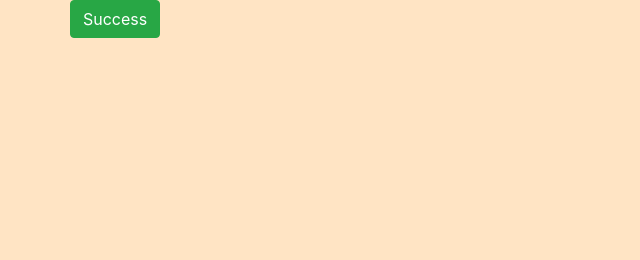
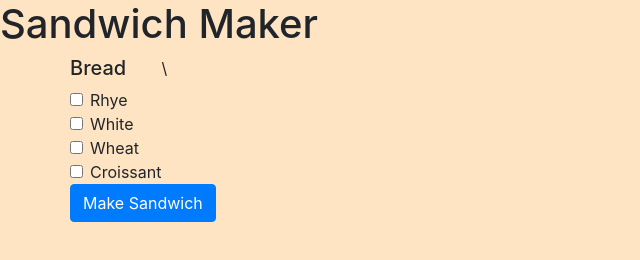
Before and after one commit to CharityBunyon/sandwich-maker, a plain HTML site: page index.html in a window 1280 px wide. Shown: the whole page, without its empty margins (0-640 px from the left). Drawn offline with nearby package versions, Linux system fonts and the light colour scheme.

Commit message:
printed breads to dom

```diff
--- a/index.html
+++ b/index.html
@@ -9,22 +9,24 @@
     <link rel="stylesheet" href="./styles/main.css">
 </head>
 <body>
-
+    <h1>Sandwich Maker</h1>
     <div class="container">
         <div class="row">
-            <div id="bread-counter"></div>
+            <div>
+                <h5>Bread</h5>
+                <div id="bread-counter"></div>
+            </div>\
             <!-- <div id="meat-counter"></div>
-            <div id="cheese-counter"></div>
-            <div id="condiment-counter"></div>
             <div id="veggie-counter"></div> -->
         </div>
         <div class="row">
             <div id="final-order"></div>
-            <button type="button" class="btn btn-success">Success</button>
+            <div id="total"></div>
             <!-- this button need to come on page load -->
         </div>
     </div>
 
-    <script type="module"  src="./javascripts/main.js"></script>
+
+    <script type="module" src="./javascripts/main.js"></script>
 </body>
 </html>
--- /dev/null
+++ b/javascripts/components/bread.js
@@ -0,0 +1,42 @@
+import utilities from '../helpers/utilities.js'
+
+//5- made an array for my for loop
+const breads = [
+{id: "bread1", name:"Rhye", price: 2},
+{id: "bread2", name:"White", price: 2},
+{id: "bread3", name:"Wheat", price: 2},
+{id: "bread4", name:"Croissant", price: 3}
+];
+
+const getSelectedBreads = () => {
+    //11- get all cheese checkboxes (give domstraing a class of cheese)
+    //keep the checked ones in a new array
+    // return the new array
+    const selectedBreads = [];
+    const breadCheckboxes = document.getElementsByClassName('bread');
+    for (let j = 0; j < breadCheckboxes.length; j++) {
+        for (let k = 0; k < breads.length; k++){
+            if (breadCheckboxes[j].checked && breadCheckboxes[j].id === breads[k].id) {
+                selectedBreads.push(breads[k]);
+
+            }
+        }
+    }
+    return selectedBreads;
+}
+
+//4th: import utilities, make function, and export the function name
+const printBreadOptions = () => {
+    let domString = '';
+    for (let i = 0; i < breads.length; i++){
+    domString +=` <div class="form-check">
+    <input type="checkbox" class="form-check-input bread" id="${breads[i].id}">
+    <label class="form-check-label" for="${breads[i].id}">${breads[i].name}</label>
+  </div>`;
+    }
+    //6- made for loop here. added name.
+    //7- put cheese id and for because thats how screen readers relate??
+    utilities.printToDom('bread-counter', domString);
+};
+
+export default {printBreadOptions, getSelectedBreads};
--- a/javascripts/components/order.js
+++ b/javascripts/components/order.js
@@ -0,0 +1,34 @@
+import bread from './bread.js';
+import utilities from '../helpers/utilities.js';
+
+const createFinalOrder = (items) => {
+    let domString2 = '';
+    for (let i = 0; i < items.length; i++){
+        domString2 += `<h2>${items[i].name} $${items[i].price}</h2>`;
+    }
+    utilities.printToDom('final-order', domString2);
+    //this will overwrite the button but we could make another div
+}
+
+const createOrderEvent = () => {
+    const selectedBreads = bread.getSelectedBreads();
+    // const selectedMeats = meat.getSelectedMeats(); TODO
+    createFinalOrder(selectedBreads);
+    //12- created a final function
+
+};
+//10 selected cheeses will be in cheese.js
+
+const printOrderButton = () => {
+    const domString = `<button id="order-button" class="btn btn-primary">Make Sandwich</button>`
+    utilities.printToDom('final-order', domString);
+    document.getElementById('order-button').addEventListener('click', createOrderEvent);
+    // 9-added event, put an id on the button, created a function
+
+};
+
+//8- made function and added import
+
+
+
+export default { printOrderButton };
--- a/javascripts/helpers/utilities.js
+++ b/javascripts/helpers/utilities.js
@@ -2,6 +2,6 @@ const printToDom = (divId, toPrint) => {
     const selectedDiv = document.getElementById(divId);
     selectedDiv.innerHTML = toPrint;
 }
-//1st thing
+//first thing
 export default {printToDom};
-//2nd thing is to export this to let other files no about it
+//second thing is to export this to let other files no about it
--- a/javascripts/main.js
+++ b/javascripts/main.js
@@ -1,2 +1,13 @@
-import bread from './components/breads.js';
-import order from './components/order.js'
+import bread from './components/bread.js';
+import order from './components/order.js';
+// 3rd thing: Make init function in the main.js
+
+const init = () => {
+    //do stuff
+    bread.printBreadOptions();
+    //7- Making the order btn that will print out the items I check off. I also imported above and made this file in the components folder
+    order.printOrderButton();
+    //inside store theres a function call this and run it.
+};
+
+init();
```
Also changed, not shown: javascripts/components/breads.js (deleted), javascripts/components/meat.js (added).
